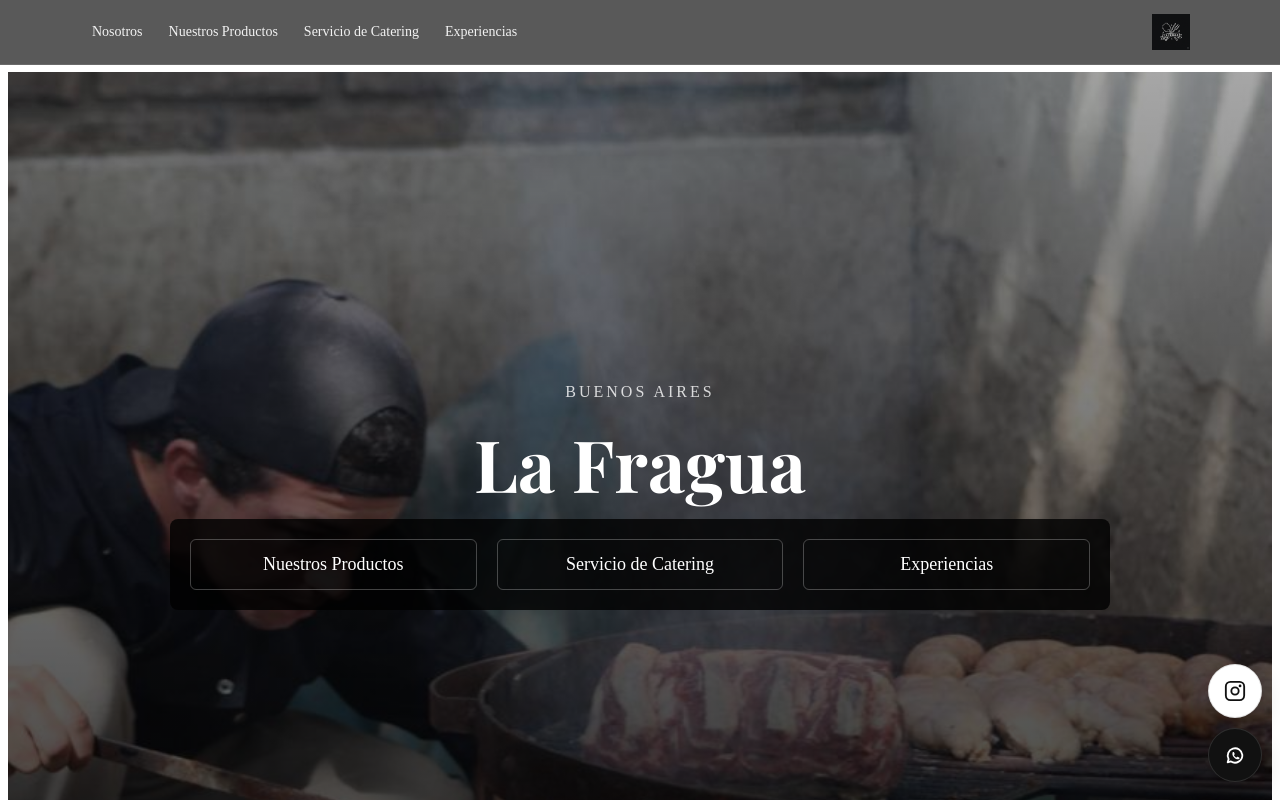
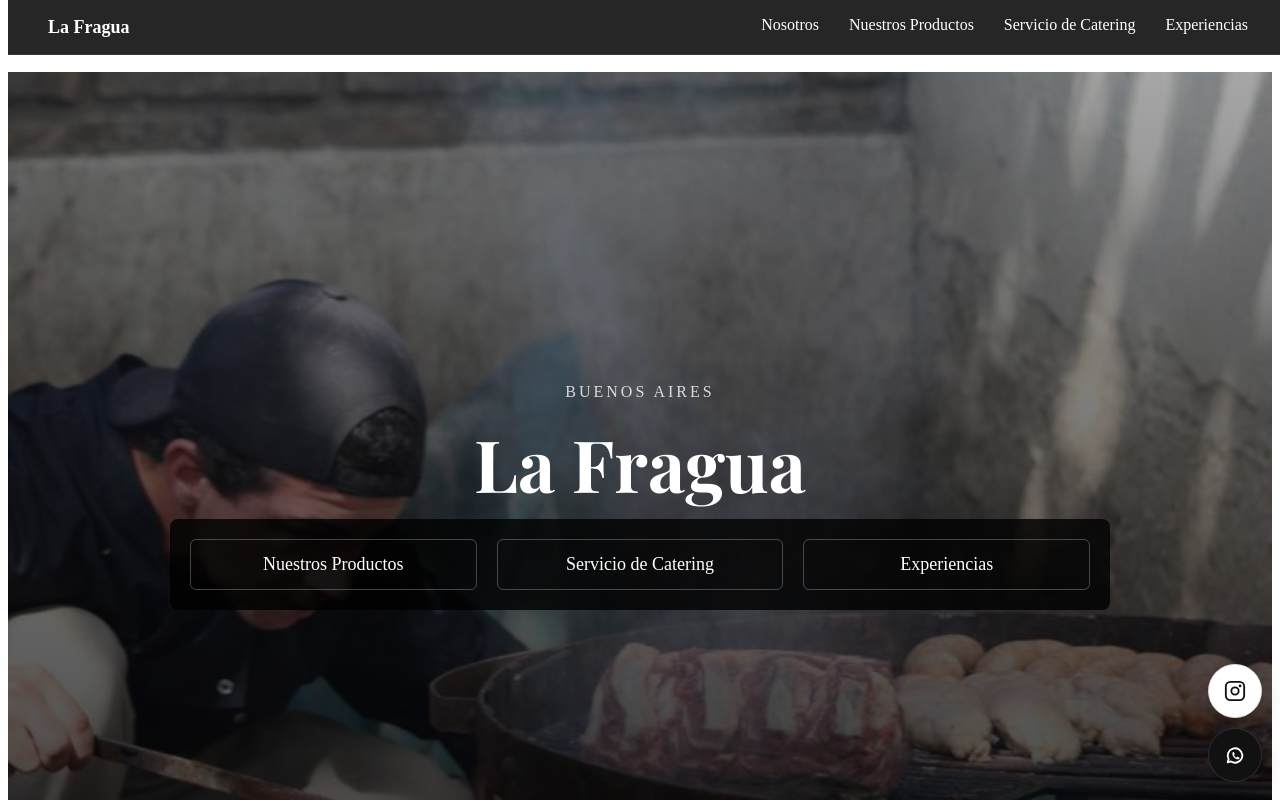
Before and after one commit to lafraguacatering-hub/lafragua, a Next.js app: page / in a window 1280 px wide. Shown: the top 800 px of the page. Built offline with nearby package versions, Linux system fonts and the light colour scheme.

Commit message:
navbar hover y linea animada

```diff
--- a/app/components/Navbar.tsx
+++ b/app/components/Navbar.tsx
@@ -1,94 +1,93 @@
 "use client";
+
 import Link from "next/link";
 
-const items = [
-  { label: "Nosotros", href: "/#nosotros" },
-  { label: "Nuestros Productos", href: "/productos" },
-  { label: "Servicio de Catering", href: "/#catering" },
-  { label: "Experiencias", href: "/#experiencias" },
-];
+export default function Navbar() {
+  const links = [
+    { name: "Nosotros", href: "/" },
+    { name: "Nuestros Productos", href: "/productos" },
+    { name: "Servicio de Catering", href: "/asado" },
+    { name: "Experiencias", href: "/experiencias" },
+  ];
 
-export default function Navbar() {
   return (
-    <header
+    <nav
       style={{
         position: "fixed",
         top: 0,
-        left: 0,
-        right: 0,
-        zIndex: 50,
-        background: "rgba(0,0,0,0.65)",
-        backdropFilter: "blur(10px)",
-        borderBottom: "1px solid rgba(255,255,255,0.10)",
+        width: "100%",
+        background: "rgba(0,0,0,0.85)",
+        backdropFilter: "blur(6px)",
+        borderBottom: "1px solid rgba(255,255,255,0.08)",
+        zIndex: 1000,
       }}
     >
-      <nav
+      <div
         style={{
-          maxWidth: 1100,
+          maxWidth: 1200,
           margin: "0 auto",
-          padding: "14px 20px",
           display: "flex",
+          justifyContent: "space-between",
           alignItems: "center",
-          justifyContent: "space-between",
+          padding: "16px 24px",
         }}
       >
-        {/* MENU */}
-        <div style={{ display: "flex", gap: 22 }}>
-          {items.map((it) => (
+        {/* Nombre */}
+        <div
+          style={{
+            fontWeight: 700,
+            fontSize: 18,
+            color: "#fff",
+          }}
+        >
+          La Fragua
+        </div>
+
+        {/* Links */}
+        <div style={{ display: "flex", gap: 30 }}>
+          {links.map((link) => (
             <Link
-              key={it.href}
-              href={it.href}
+              key={link.name}
+              href={link.href}
               style={{
-                color: "white",
+                position: "relative",
                 textDecoration: "none",
-                fontSize: 14,
-                opacity: 0.92,
-                padding: "6px 2px",
-                position: "relative",
-                display: "inline-block",
-                transition: "opacity 0.2s ease",
+                color: "#fff",
+                fontWeight: 500,
+                paddingBottom: 4,
               }}
-              onMouseEnter={(e) => (e.currentTarget.style.opacity = "1")}
-              onMouseLeave={(e) => (e.currentTarget.style.opacity = "0.92")}
+              onMouseEnter={(e) => {
+                const underline = e.currentTarget.querySelector(
+                  ".underline"
+                ) as HTMLElement;
+                underline.style.width = "100%";
+              }}
+              onMouseLeave={(e) => {
+                const underline = e.currentTarget.querySelector(
+                  ".underline"
+                ) as HTMLElement;
+                underline.style.width = "0%";
+              }}
             >
-              {it.label}
+              {link.name}
 
-              {/* LINEA ANIMADA */}
+              {/* Línea animada */}
               <span
+                className="underline"
                 style={{
                   position: "absolute",
+                  bottom: 0,
                   left: 0,
-                  bottom: -6,
+                  width: "0%",
                   height: 2,
-                  width: "100%",
-                  background: "white",
-                  transform: "scaleX(0)",
-                  transformOrigin: "left",
-                  transition: "transform 220ms ease",
-                  opacity: 0.9,
+                  background: "#fff",
+                  transition: "width 0.3s ease",
                 }}
-                className="nav-underline"
               />
             </Link>
           ))}
         </div>
-
-        {/* LOGO (derecha) */}
-        <Link href="/" style={{ display: "flex", alignItems: "center" }}>
-          <img
-            src="/images/logo.png"
-            alt="La Fragua"
-            style={{ height: 36, width: "auto" }}
-          />
-        </Link>
-      </nav>
-
-      {/* CSS SOLO PARA HOVER DE LA LINEA */}
-      <style>{`
-        a:hover .nav-underline {
-          transform: scaleX(1);
-        }
-      `}</style>
-    </header>
+      </div>
+    </nav>
   );
 }
```
